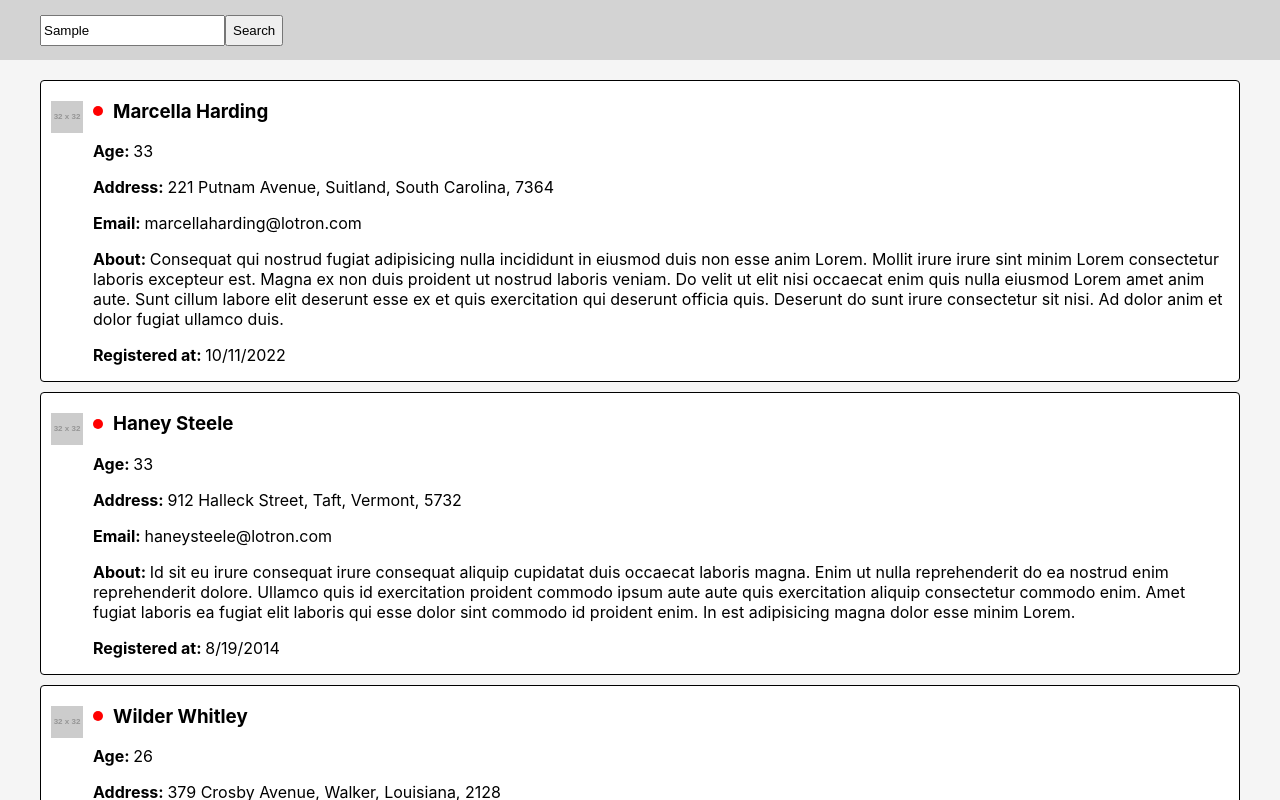
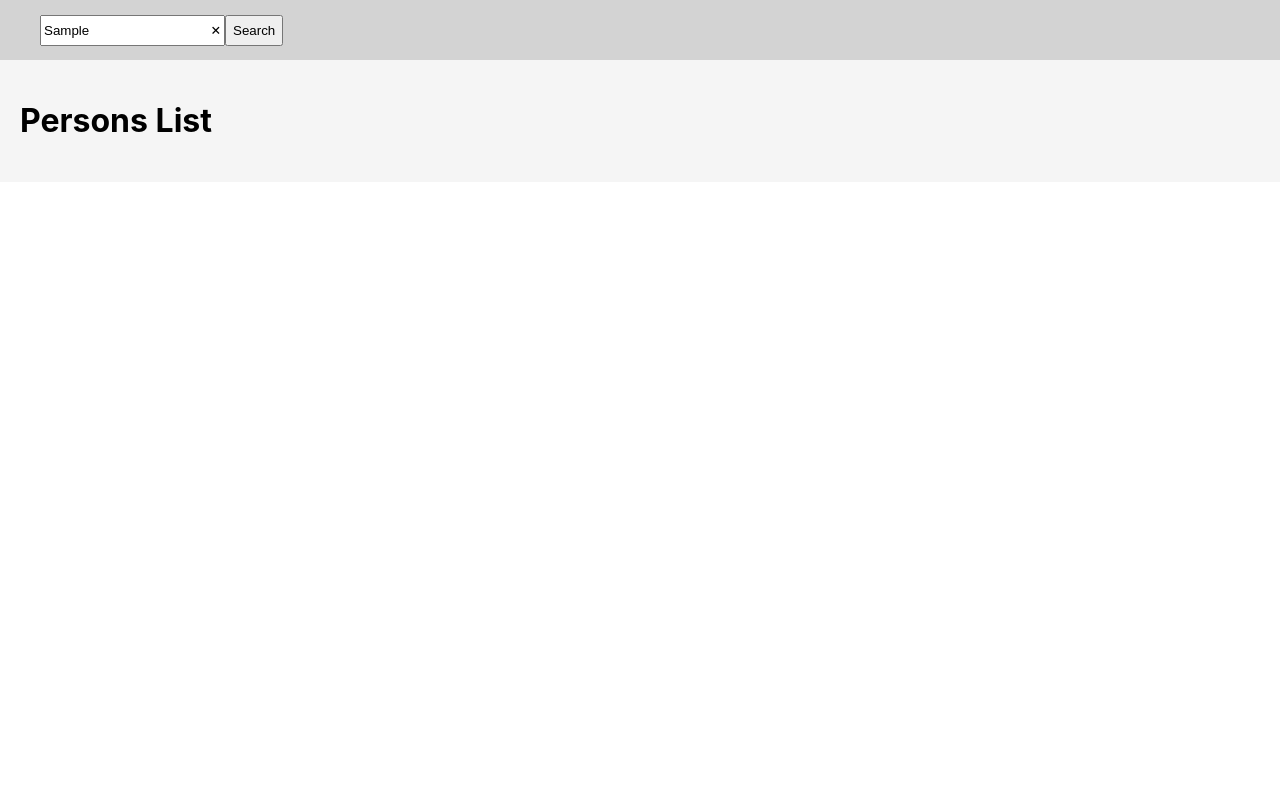
Before and after one commit to aliksander85/esprow-test-task, a React (Create React App) app: page / in a window 1280 px wide. Both pictures are taken after typing "Sample" into the empty fields and a click on the button "Search". Shown: the top 800 px of the page. Built offline with nearby package versions, Linux system fonts and the light colour scheme.

Commit message:
[feat]: filtering list by name

```diff
--- a/src/App.css
+++ b/src/App.css
@@ -15,10 +15,19 @@
 	align-items: center;
 	height: 60px;
 }
-.header__input {
+.filter__input-container {
+	position: relative;
+}
+.filter__input {
 	height: 25px;
 }
-.header__button {
+.filter__input-reset {
+	position: absolute;
+	right: 4px;
+	top: 0;
+	cursor: pointer;
+}
+.filter__button {
 	height: 31px;
 	cursor: pointer;
 }
--- a/src/App.tsx
+++ b/src/App.tsx
@@ -7,10 +7,9 @@ import './App.css';
 function App() {
 	return (
 		<>
-			<header className="header">
-				<Header />
-			</header>
+			<Header />
 			<main className="main">
+				<h1>Persons List</h1>
 				<PersonsList></PersonsList>
 				<EditPerson />
 			</main>
--- a/src/components/Header.tsx
+++ b/src/components/Header.tsx
@@ -1,25 +1,13 @@
-import React, { useState } from 'react';
+import React from 'react';
+import FilterByName from '../features/FilterByName/FilterByName';
 
 function Header() {
-	const [filterValue, setFilterValue] = useState('');
-
-	const handleChange = (e: React.ChangeEvent<HTMLInputElement>) => {
-		setFilterValue(e.target.value);
-	};
-
-	const handleClick = () => {};
-
 	return (
-		<div className="header__container">
-			<input
-				value={filterValue}
-				onChange={handleChange}
-				className="header__input"
-			/>
-			<button onClick={handleClick} className="header__button">
-				Search
-			</button>
-		</div>
+		<header className="header">
+			<div className="header__container">
+				<FilterByName />
+			</div>
+		</header>
 	);
 }
 
--- /dev/null
+++ b/src/features/FilterByName/FilterByName.tsx
@@ -0,0 +1,73 @@
+import React, { useCallback, useEffect, useState } from 'react';
+import { useAppDispatch } from '../../app/hooks';
+import { setFilterByName } from '../PersonsList/personsSlice';
+
+function FilterByName() {
+	const dispatch = useAppDispatch();
+	const [filterValue, setFilterValue] = useState('');
+	const [focused, setFocused] = useState(false);
+
+	const search = useCallback(() => {
+		dispatch(setFilterByName(filterValue));
+	}, [dispatch, filterValue]);
+
+	const searchByEnterKeyDown = useCallback(
+		(e: KeyboardEvent) => {
+			if (focused && e.key === 'Enter') {
+				search();
+			}
+		},
+		[search, focused]
+	);
+
+	useEffect(() => {
+		document.body.addEventListener('keydown', searchByEnterKeyDown);
+		return function cleanup() {
+			document.body.removeEventListener('keydown', searchByEnterKeyDown);
+		};
+	}, [searchByEnterKeyDown]);
+
+	const handleChange = (e: React.ChangeEvent<HTMLInputElement>) => {
+		setFilterValue(e.target.value);
+	};
+	const handleClick = () => {
+		search();
+	};
+	const handleClickReset = () => {
+		setFilterValue('');
+		dispatch(setFilterByName(''));
+	};
+	const handleFocus = () => {
+		setFocused(true);
+	};
+	const handleBlur = () => {
+		setFocused(false);
+	};
+
+	return (
+		<div className="filter">
+			<span className="filter__input-container">
+				<input
+					value={filterValue}
+					onChange={handleChange}
+					className="filter__input"
+					onFocus={handleFocus}
+					onBlur={handleBlur}
+				/>
+				{filterValue.length > 0 && (
+					<span
+						className="filter__input-reset"
+						onClick={handleClickReset}
+					>
+						&times;
+					</span>
+				)}
+			</span>
+			<button onClick={handleClick} className="filter__button">
+				Search
+			</button>
+		</div>
+	);
+}
+
+export default FilterByName;
--- a/src/features/PersonsList/personsSlice.ts
+++ b/src/features/PersonsList/personsSlice.ts
@@ -1,4 +1,5 @@
-import { createSlice, createSelector, PayloadAction } from '@reduxjs/toolkit';
+import { createSlice, PayloadAction } from '@reduxjs/toolkit';
+import { createSelector } from 'reselect';
 import { RootState } from '../../app/store';
 import data from '../../data/generated.json';
 
@@ -17,6 +18,7 @@ export type PersonType = {
 type PersonsState = {
 	items: Record<string, PersonType>;
 	editedPerson: PersonType | null;
+	filterByName: string;
 };
 
 const personsById: Record<string, PersonType> = {};
@@ -28,6 +30,7 @@ data.forEach((person) => {
 const initialState: PersonsState = {
 	items: personsById,
 	editedPerson: null,
+	filterByName: '',
 };
 
 const personsSlice = createSlice({
@@ -44,15 +47,30 @@ const personsSlice = createSlice({
 			state.items[action.payload.id] = action.payload;
 			state.editedPerson = null;
 		},
+		setFilterByName: (state, action: PayloadAction<string>) => {
+			state.filterByName = action.payload;
+		},
 	},
 });
 
-export const { selectPerson, updatePerson, cancelPersonEditing } =
-	personsSlice.actions;
+export const {
+	selectPerson,
+	updatePerson,
+	cancelPersonEditing,
+	setFilterByName,
+} = personsSlice.actions;
 
 export const itemsById = (state: RootState) => state.persons.items;
-export const fetchPersons = createSelector([itemsById], (items) => {
-	return Object.keys(items).map((id) => items[id]);
-});
+export const filterByName = (state: RootState) => state.persons.filterByName;
+export const fetchPersons = createSelector(
+	[itemsById, filterByName],
+	(items, filter) => {
+		return Object.keys(items)
+			.map((id) => items[id])
+			.filter((item) =>
+				item.name.toLowerCase().includes(filter.toLowerCase())
+			);
+	}
+);
 
 export default personsSlice.reducer;
```
